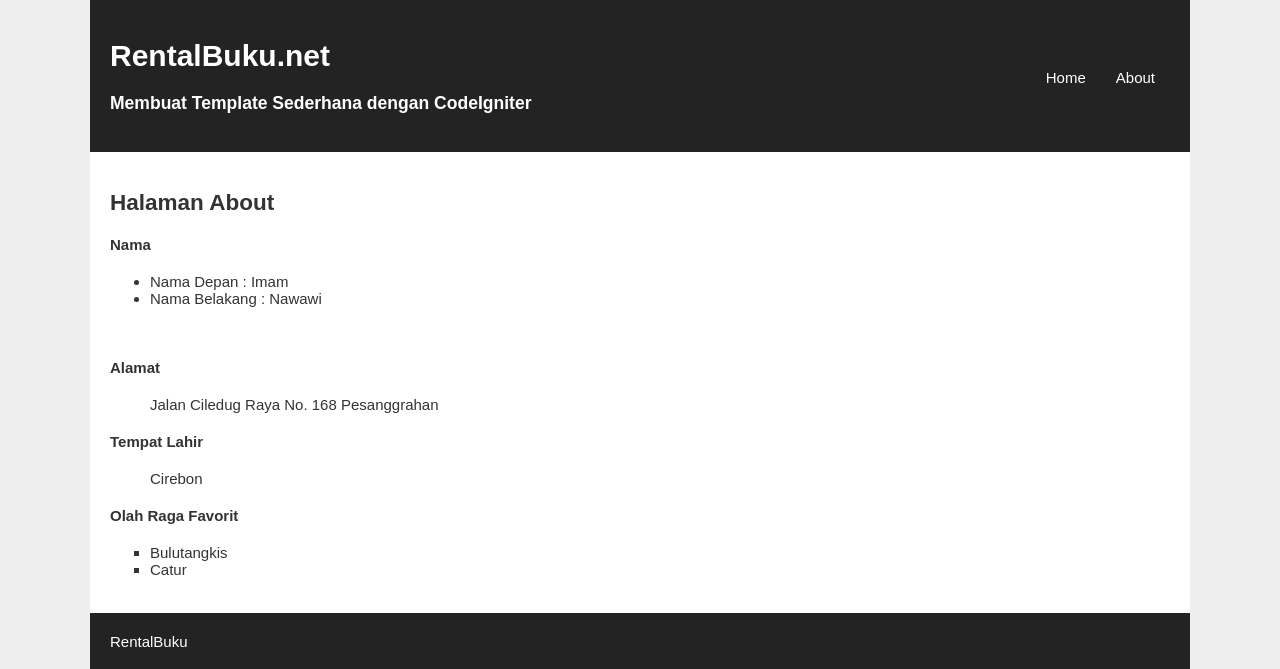
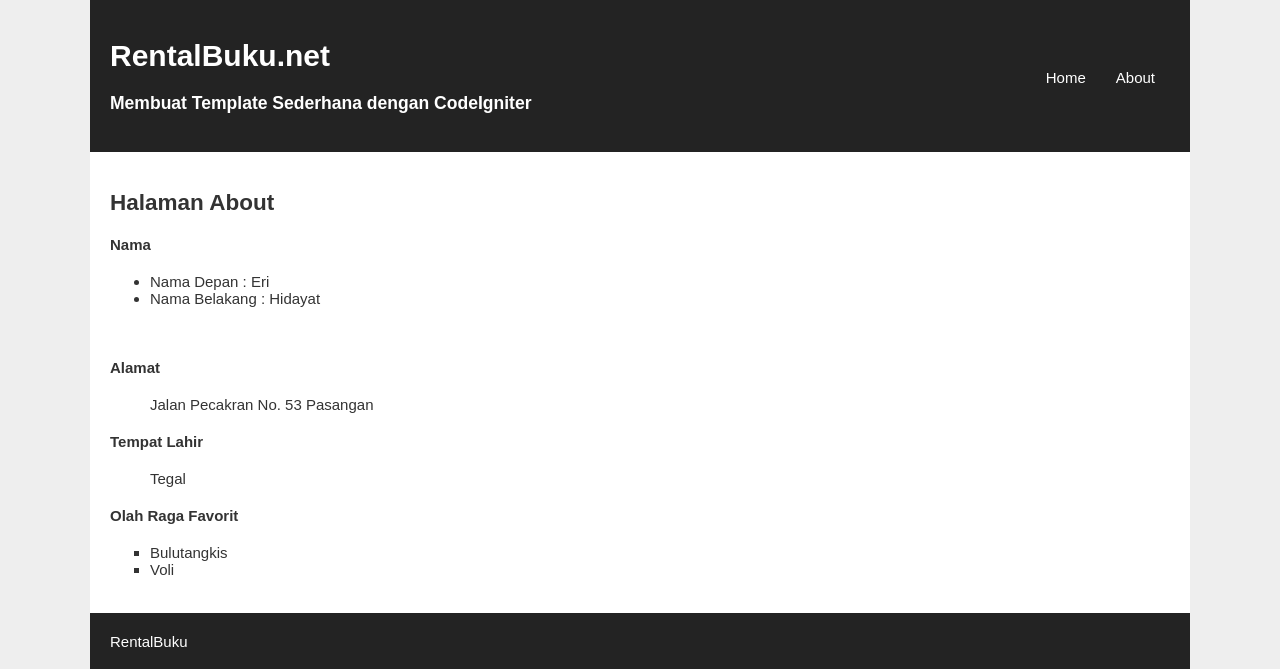
Before and after one commit to erihidayat06/pustaka-booking, a CodeIgniter app: page /projek-eri/index.php/web/about in a window 1280 px wide. Shown: the part 21-690 px from the top of the page. Run offline with CodeIgniter, Linux system fonts and the light colour scheme.

Commit message:
Mengubah bio data

```diff
--- a/application/views/v_about.php
+++ b/application/views/v_about.php
@@ -5,22 +5,22 @@ href="http://localhost/projek-eri/pustaka-booking/assets/css/stylebuku.css">
 
  <h4>Nama</h4>
  <ul type="disc">
- <li>Nama Depan : Imam</li>
- <li>Nama Belakang : Nawawi</li>
+ <li>Nama Depan : Eri</li>
+ <li>Nama Belakang : Hidayat</li>
  </ul>
  <br>
  <h4>Alamat</h4>
  <ul type="none">
- <li> Jalan Ciledug Raya No. 168 Pesanggrahan</li>
+ <li> Jalan Pecakran No. 53 Pasangan</li>
  </ul>
 
  <h4>Tempat Lahir</h4>
  <ul type="none">
- <li>Cirebon</li>
+ <li>Tegal</li>
  </ul>
  <h4>Olah Raga Favorit</h4>
  <ul type="square">
  <li>Bulutangkis</li>
- <li>Catur</li>
+ <li>Voli</li>
  </ul>
 </section>
```
